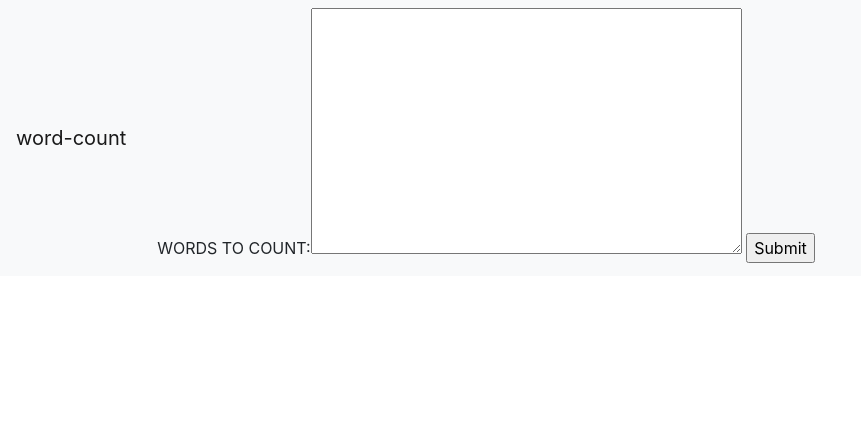
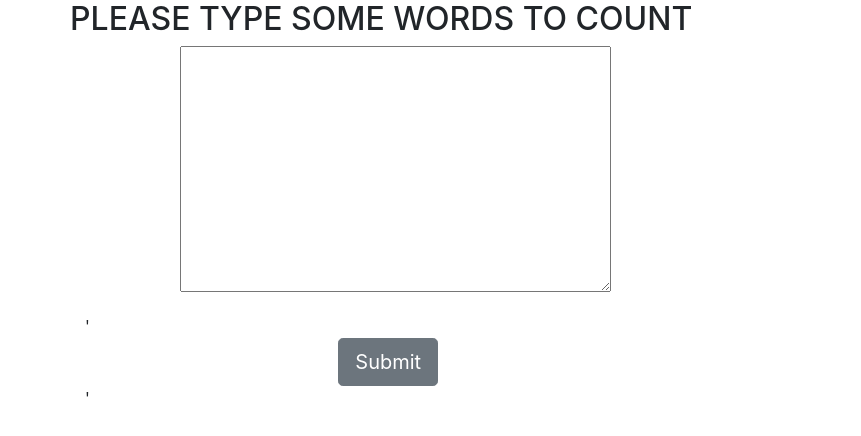
Before and after one commit to lugoboni/wordcount, a Django app: page /core/word-count/ in a window 1280 px wide. Shown: the top 436 px of the page, without its empty margins (0-861 px from the left). Run offline with Django 3.2, Linux system fonts and the light colour scheme; some libraries are stand-ins or nearby versions.

Commit message:
improving template

```diff
--- a/word_count/word_count/templates/base.html
+++ b/word_count/word_count/templates/base.html
@@ -34,12 +34,12 @@
 
   <body>
 
-    <div class="mb-1">
+    <!-- <div class="mb-1">
       <nav class="navbar navbar-expand-md navbar-light bg-light">
         <button class="navbar-toggler navbar-toggler-right" type="button" data-toggle="collapse" data-target="#navbarSupportedContent" aria-controls="navbarSupportedContent" aria-expanded="false" aria-label="Toggle navigation">
           <span class="navbar-toggler-icon"></span>
         </button>
-        <a class="navbar-brand" href="{% url 'home' %}">word-count</a>
+        <a class="navbar-brand" href="{% url 'home' %}">word-count</a> -->
 <!--
         <div class="collapse navbar-collapse" id="navbarSupportedContent">
           <ul class="navbar-nav mr-auto">
@@ -76,12 +76,6 @@
 
     <div class="container">
 
-      {% if messages %}
-          {% for message in messages %}
-              <div class="alert {% if message.tags %}alert-{{ message.tags }}{% endif %}">{{ message }}</div>
-          {% endfor %}
-      {% endif %}
-
       {% block content %}
         <p>Use this document as a way to quick start any new project.</p>
       {% endblock content %}
--- a/word_count/word_count/templates/pages/word_count_form.html
+++ b/word_count/word_count/templates/pages/word_count_form.html
@@ -1,9 +1,43 @@
 {% extends "base.html" %}
 {% block content %}
+<div class="row">
+<div class="title">
+    <h2>PLEASE TYPE SOME WORDS TO COUNT</h2>
+</div>
+</div>
+<div class="row">
+	<div class="col-md-4 col-md-push-4">
+		<form method="post">
+      {% csrf_token %}
+      {% for field in form %}
+          <div class="form-group">
+              <div class="row">
+                  <div class="col-lg-3 bold"></div>
+                  <div class="col-lg-4">{{field}}</div>
+              </div>
+          </div>
+      {% endfor %}
+'
+        <div class="row">
+            <div class="col-md-8"></div>
+            <div class="col-md-4">
+                <input type="submit" class="btn btn-secondary btn-lg" value="Submit" />
+            </div>
+        </div>'
 
-<form method="post">
-    {% csrf_token %}
-    {{ form }}
-    <input type="submit" value="Submit">
-</form>
+		</form>
+
+      <div class="row">
+        <div class="col-md-4"></div>
+        <div class="col-md-8">
+            {% if messages %}
+                {% for message in messages %}
+                    <div class="alert {% if message.tags %}alert-{{ message.tags }}{% endif %}">{{ message }}</div>
+                {% endfor %}
+            {% endif %}
+        </div>
+       </div>
+	</div>
+</div>
+
 {% endblock content %}
```
Also changed, not shown: word_count/config/settings/base.py (+22 -22 lines).
